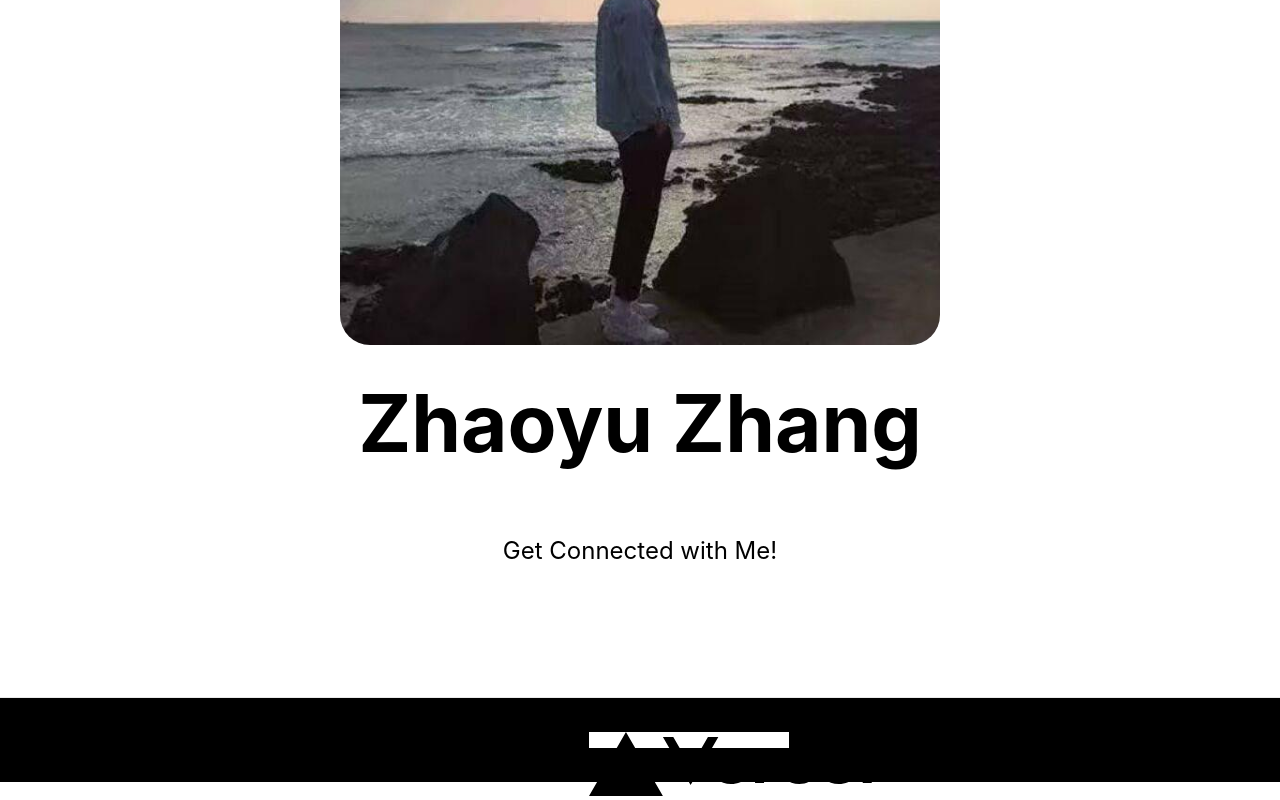
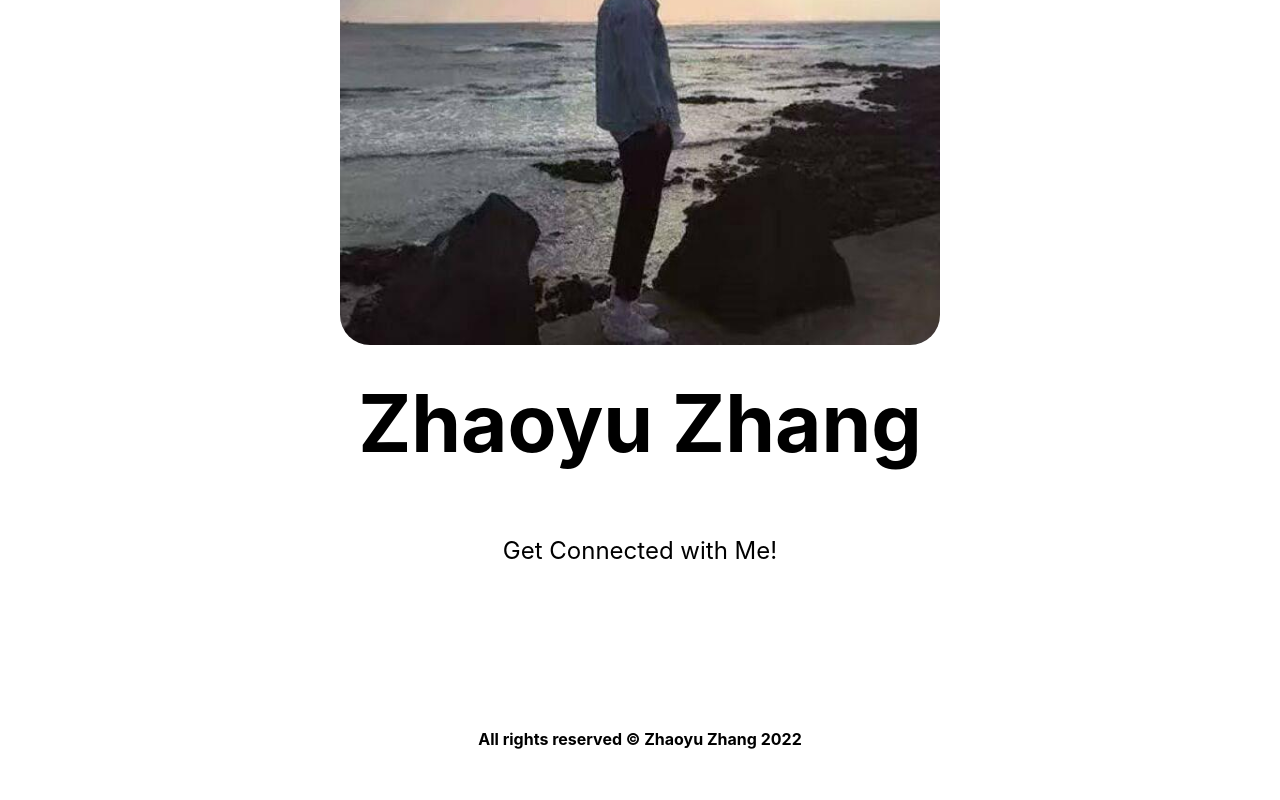
Before and after one commit to Zhayu517/personal-website, a Next.js app: page / in a window 1280 px wide. Shown: the part 351-1151 px from the top of the page. Built offline with nearby package versions, Linux system fonts and the light colour scheme.

Commit message:
Add Footer components to all pages

```diff
--- /dev/null
+++ b/components/Footer.tsx
@@ -0,0 +1,15 @@
+import styles from '../styles/Footer.module.css'
+
+type Props = {}
+
+function Footer({}: Props) {
+  return (
+    <footer className={styles.footer}>
+        <div className={styles.footerContainer}>
+          All rights reserved © Zhaoyu Zhang 2022
+        </div>
+    </footer>
+  )
+}
+
+export default Footer
--- a/components/Header.tsx
+++ b/components/Header.tsx
@@ -1,4 +1,3 @@
-// import React from 'react'
 import styles from '../styles/Header.module.css'
 
 type Props = {}
--- a/pages/aboutme.tsx
+++ b/pages/aboutme.tsx
@@ -1,7 +1,7 @@
 import Head from 'next/head'
 import Header from '../components/Header'
 import styles from '../styles/Aboutme.module.css'
-
+import Footer from '../components/Footer'
 
 function Aboutme({}) {
     return (
@@ -17,6 +17,8 @@ function Aboutme({}) {
             <main className={styles.main}>
                 <h1>This Site is Under Development</h1>
             </main>
+
+            <Footer />
         </div>
     );
   }
--- a/pages/cooking.tsx
+++ b/pages/cooking.tsx
@@ -1,6 +1,7 @@
 import Head from 'next/head'
 import Header from '../components/Header'
 import styles from '../styles/Cooking.module.css'
+import Footer from '../components/Footer'
 
 function Cooking({}) {
     return (
@@ -16,6 +17,8 @@ function Cooking({}) {
             <main className={styles.main}>
                 <h1>This Site is Under Development</h1>
             </main>
+
+            <Footer />
         </div>
     );
   }
--- a/pages/index.tsx
+++ b/pages/index.tsx
@@ -2,6 +2,7 @@ import type { NextPage } from 'next'
 import Head from 'next/head'
 import styles from '../styles/Home.module.css'
 import Header from '../components/Header'
+import Footer from '../components/Footer'
 
 const Home: NextPage = () => {
   return (
@@ -40,18 +41,12 @@ const Home: NextPage = () => {
 
       </main>
 
-      <footer className={styles.footer}>
-        <a
-          href="https://vercel.com?utm_source=create-next-app&utm_medium=default-template&utm_campaign=create-next-app"
-          target="_blank"
-          rel="noopener noreferrer"
-        >
-          Powered by{' '}
-          <span className={styles.logo}>
-            <img src="/Images/vercel.svg" alt="Vercel Logo" />
-          </span>
-        </a>
-      </footer>
+      {/* <footer className={styles.footer}>
+        <div className={styles.footerContainer}>
+          All rights reserved © Zhaoyu Zhang 2022
+        </div>
+      </footer> */}
+      <Footer />
     </div>
   )
 }
--- a/pages/lifes.tsx
+++ b/pages/lifes.tsx
@@ -1,7 +1,7 @@
 import Head from 'next/head'
 import Header from '../components/Header'
 import styles from '../styles/Lifes.module.css'
-
+import Footer from '../components/Footer'
 
 function Lifes({}) {
     return (
@@ -17,6 +17,8 @@ function Lifes({}) {
             <main className={styles.main}>
                 <h1>This Site is Under Development</h1>
             </main>
+
+            <Footer />
         </div>
     );
   }
--- /dev/null
+++ b/styles/Footer.module.css
@@ -0,0 +1,21 @@
+.footer {
+    display: flex;
+    flex: 1;
+    padding: 2rem 0;
+    /* border-top: 1px solid gray; */
+    justify-content: center;
+    align-items: center;
+    background-color: white;
+    width: 100%;
+    margin: 0px;
+  }
+
+  .footerContainer {
+    display: flex;
+    flex-direction: column;
+    justify-content: center;
+    align-items: center;
+    color: black;
+    font-weight: 700;
+    width: 50%;
+  }
--- a/styles/Home.module.css
+++ b/styles/Home.module.css
@@ -29,30 +29,6 @@
   align-items: center;
 }
 
-.footer {
-  display: flex;
-  flex: 1;
-  padding: 2rem 0;
-  border-top: 1px solid #eaeaea;
-  justify-content: center;
-  align-items: center;
-  background-color: black;
-  width: 100%;
-  margin: 0px;
-}
-
-.footer a {
-  display: flex;
-  justify-content: center;
-  align-items: center;
-  flex-grow: 1;
-}
-
-.title a {
-  color: black;
-  text-decoration: none;
-}
-
 .title {
   margin: 0;
   line-height: 1.15;
@@ -72,7 +48,7 @@
 }
 
 .logo {
-  height: 1em;
+  height: 100px;
   margin-left: 0.5rem;
   background-color: white;
   width: 200px;
```
Also changed, not shown: styles/Header.module.css (+0 -30 lines).
